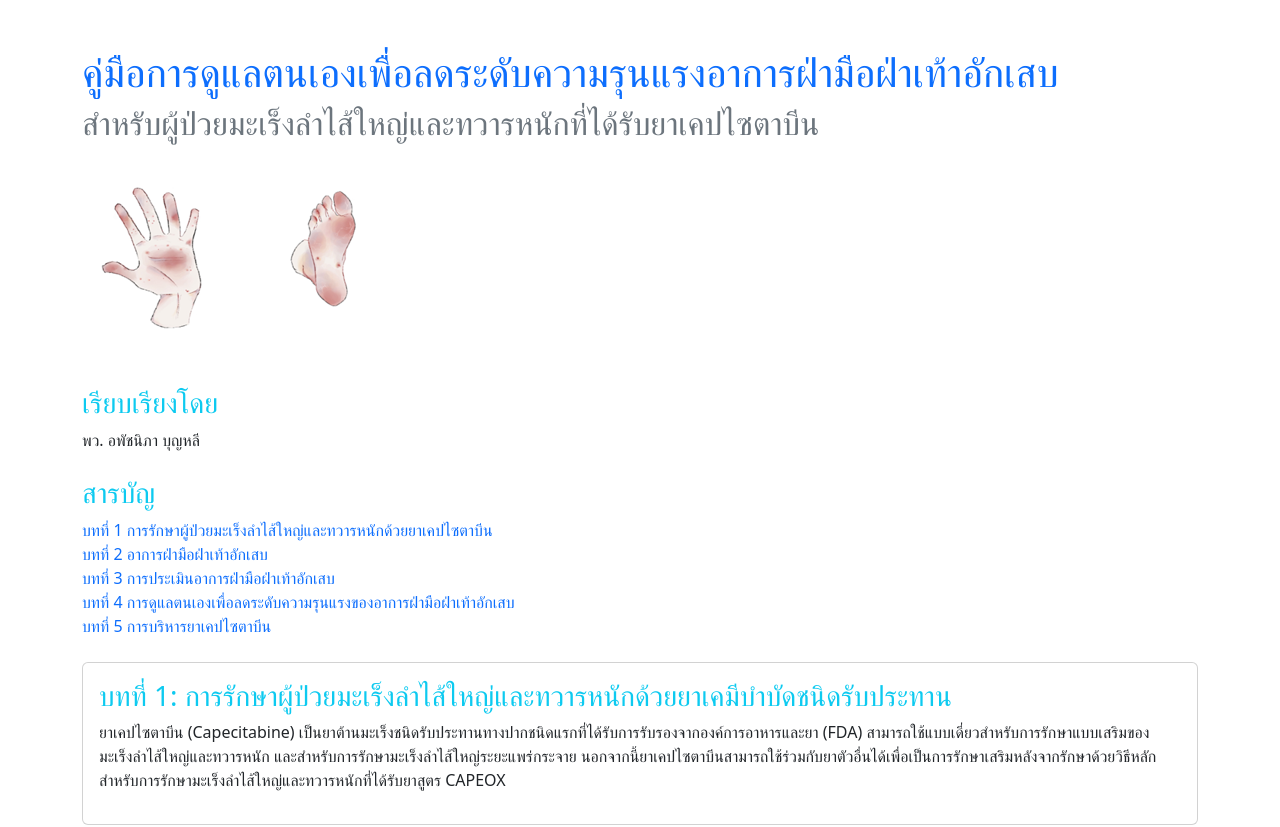
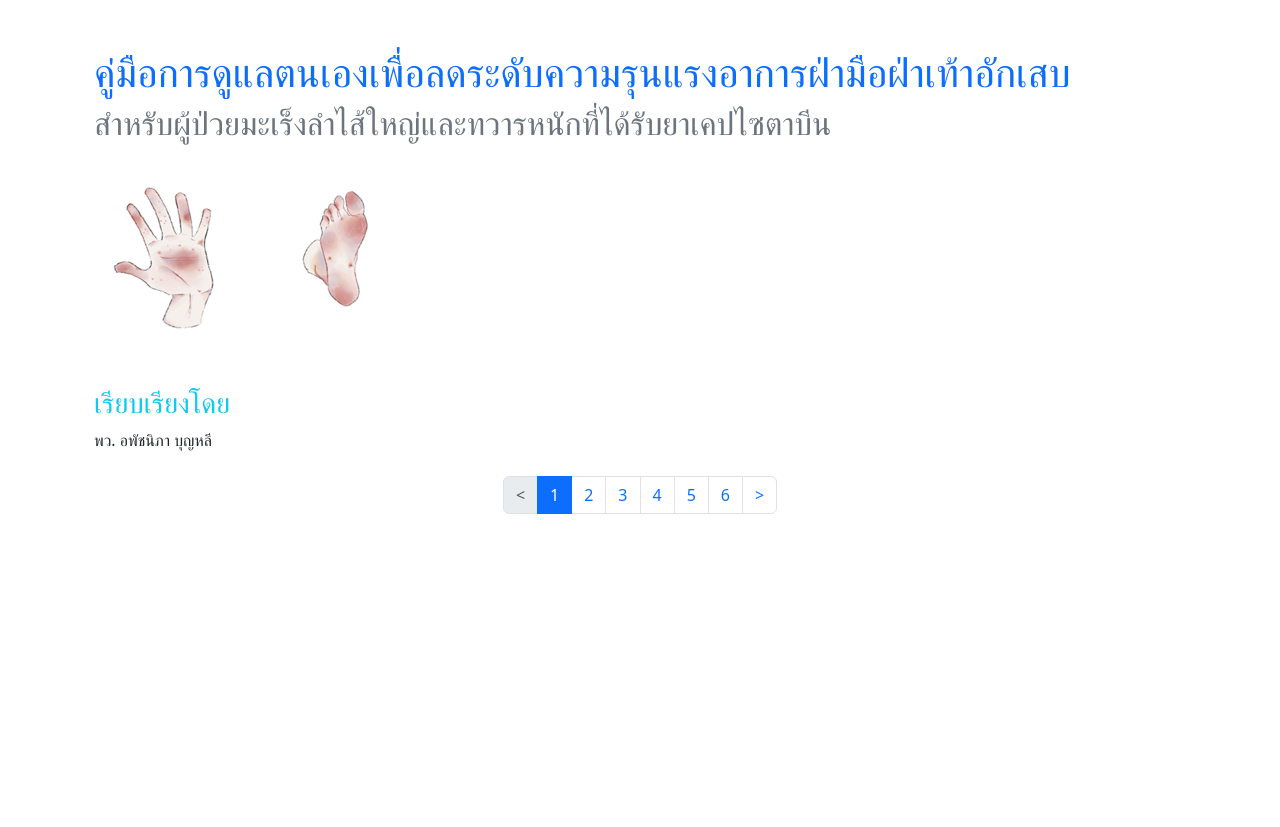
Before and after one commit to Pakawit/myweb, a React (Create React App) app in the folder frontend/: page /handbook in a window 1280 px wide. Shown: the top 827 px of the page. After the commit the page ends 800 px from the top, so only its background shows below. Built offline with nearby package versions, Linux system fonts and the light colour scheme.

Commit message:
26/11/2024 แก้คู่มือกับวิดีโอ

```diff
--- a/frontend/src/json/users.json
+++ b/frontend/src/json/users.json
@@ -36,7 +36,7 @@
   {
     "_id": "66c705cfdf4e2286dbe282bf",
     "name": "ชัชวาล จริงใจ",
-    "phone": "0800000011",
+    "phone": "0801534612",
     "other_numbers": "0246213249",
     "age": 70,
     "diagnosis": "",
@@ -47,7 +47,7 @@
     "taking_capecitabine": "",
     "FirstLogin": true,
     "createdAt": "2024-08-22T09:33:03.656Z",
-    "updatedAt": "2024-11-18T13:20:06.443Z",
+    "updatedAt": "2024-11-19T17:31:01.600Z",
     "__v": 0
   }
 ]
--- a/frontend/src/pages/Handbook.js
+++ b/frontend/src/pages/Handbook.js
@@ -1,8 +1,17 @@
-import React from "react";
+import React, { useState } from "react";
+import { Container } from "react-bootstrap";
+import ReactPaginate from "react-paginate";
 
 const Handbook = () => {
-  return (
-    <div className="container mt-5">
+  const [currentPage, setCurrentPage] = useState(0); // เก็บหน้าปัจจุบันใน state
+  const itemsPerPage = 1; // กำหนดให้แสดง 1 บทต่อหน้า
+
+  // บทต่าง ๆ ในรูปแบบ array
+  const chapters = [
+    {
+      id: "intro",
+      content: (
+        <>
           <h1 className="text-primary">
             คู่มือการดูแลตนเองเพื่อลดระดับความรุนแรงอาการฝ่ามือฝ่าเท้าอักเสบ
           </h1>
@@ -10,45 +19,17 @@ const Handbook = () => {
             สำหรับผู้ป่วยมะเร็งลำไส้ใหญ่และทวารหนักที่ได้รับยาเคปไซตาบีน
           </h2>
           <img src="/img/ch1.png" alt="บทที่ 1" className="img-fluid my-3" />
-
           <section className="mt-4">
             <h3 className="text-info">เรียบเรียงโดย</h3>
             <p>พว. อพัชนิภา บุญหลี</p>
           </section>
-
-      <section className="mt-4">
-        <h3 className="text-info">สารบัญ</h3>
-        <ul className="list-unstyled">
-          <li>
-            <a href="#chapter1" className="text-decoration-none text-primary">
-              บทที่ 1 การรักษาผู้ป่วยมะเร็งลำไส้ใหญ่และทวารหนักด้วยยาเคปไซตาบีน
-            </a>
-          </li>
-          <li>
-            <a href="#chapter2" className="text-decoration-none text-primary">
-              บทที่ 2 อาการฝ่ามือฝ่าเท้าอักเสบ
-            </a>
-          </li>
-          <li>
-            <a href="#chapter3" className="text-decoration-none text-primary">
-              บทที่ 3 การประเมินอาการฝ่ามือฝ่าเท้าอักเสบ
-            </a>
-          </li>
-          <li>
-            <a href="#chapter4" className="text-decoration-none text-primary">
-              บทที่ 4
-              การดูแลตนเองเพื่อลดระดับความรุนแรงของอาการฝ่ามือฝ่าเท้าอักเสบ
-            </a>
-          </li>
-          <li>
-            <a href="#chapter5" className="text-decoration-none text-primary">
-              บทที่ 5 การบริหารยาเคปไซตาบีน
-            </a>
-          </li>
-        </ul>
-      </section>
-
-      <section id="chapter1" className="mt-4 card">
+        </>
+      ),
+    },
+    {
+      id: "chapter1",
+      content: (
+        <section className="mt-4 card">
           <div className="card-body">
           <h3 className="text-info">
             บทที่ 1:
@@ -69,8 +50,12 @@ const Handbook = () => {
           </div>
         </div>
         </section>
-
-      <section id="chapter2" className="mt-4 card">
+      ),
+    },
+    {
+      id: "chapter2",
+      content: (
+        <section className="mt-4 card">
           <div className="card-body">
           <h3 className="text-info">
             บทที่ 2: อาการฝ่ามือฝ่าเท้าอักเสบ (Hand Foot Syndrome)
@@ -179,8 +164,12 @@ const Handbook = () => {
           </ul>
         </div>
         </section>
-
-      <section id="chapter3" className="mt-4 card">
+      ),
+    },
+    {
+      id: "chapter3",
+      content: (
+        <section className="mt-4 card">
           <div className="card-body">
           <h3 className="text-info">
             บทที่ 3: การประเมินอาการฝ่ามือฝ่าเท้าอักเสบ
@@ -257,8 +246,12 @@ const Handbook = () => {
           </div>
         </div>
         </section>
-
-      <section id="chapter4" className="mt-4 card">
+      ),
+    },
+    {
+      id: "chapter4",
+      content: (
+        <section className="mt-4 card">
            <div className="card-body">
           <h3 className="text-info">
             บทที่ 4:
@@ -312,18 +305,6 @@ const Handbook = () => {
               น้ำยาซักผ้าหรือผลิตภัณฑ์ทำความสะอาดในครัวเรือน
               และน้ำยาล้างมือที่มีแอลกอฮอล์13
               และควรใส่ถุงมือเมื่อใช้น้ำยาซักผ้าหรือผลิตภัณฑ์ทำความสะอาดในครัวเรือน
-            </li>
-            <li>
-              <div className="col-md-6 col-12">
-                <img
-                  src="/img/ch4-5.png"
-                  alt="บทที่ 4"
-                  className="img-fluid my-3"
-                />
-              </div>
-              ไม่ควรดื่มนมวัวมากกว่า 2 แก้วต่อวัน หรือมากกว่า 95 มิลลิลิตรต่อวัน
-              เพราะในนมวัวมีสารเพิ่มการอักเสบอาจทำให้มีอาการมากขึ้น15
-              แนะนำให้ดื่มนมถั่วเหลืองทดแทน
             </li>
             <li>
               <div className="col-md-6 col-12">
@@ -408,8 +389,12 @@ const Handbook = () => {
           </ul>
         </div>
         </section>
-
-      <section id="chapter5" className="mt-4 card">
+      ),
+    },
+    {
+      id: "chapter5",
+      content: (
+        <section className="mt-4 card">
           <div className="card-body">
           <h3 className="text-info">บทที่ 5: การบริหารยาเคปไซตาบีน</h3>
           <p>
@@ -488,6 +473,51 @@ const Handbook = () => {
           </ul>
         </div>
         </section>
+      ),
+    },
+  ];
+
+  // ฟังก์ชันจัดการการเปลี่ยนหน้า
+  const handlePageChange = ({ selected }) => {
+    setCurrentPage(selected);
+  };
+
+  // ดึงบทที่ตรงกับหน้าปัจจุบัน
+  const currentChapter = chapters.slice(
+    currentPage * itemsPerPage,
+    (currentPage + 1) * itemsPerPage
+  );
+
+  return (
+    <div className="container mt-5">
+      <Container>
+        {currentChapter.map((chapter) => (
+          <div key={chapter.id}>
+            {chapter.content}
+          </div>
+        ))}
+
+        {/* แสดงการแบ่งหน้า */}
+        <ReactPaginate
+          previousLabel={"<"} // ปุ่มย้อนกลับ
+          nextLabel={">"} // ปุ่มถัดไป
+          breakLabel={"..."} // จุดไข่ปลา
+          pageCount={Math.ceil(chapters.length / itemsPerPage)} // จำนวนหน้าทั้งหมด
+          marginPagesDisplayed={2} // หน้าที่แสดงรอบขอบ
+          pageRangeDisplayed={5} // หน้าที่แสดงรอบปัจจุบัน
+          onPageChange={handlePageChange} // ฟังก์ชันเมื่อเปลี่ยนหน้า
+          containerClassName={"pagination justify-content-center mt-4"} // class สำหรับ container
+          pageClassName={"page-item"} // class ของปุ่ม
+          pageLinkClassName={"page-link"} // class ของลิงก์
+          previousClassName={"page-item"} // class ปุ่มย้อนกลับ
+          previousLinkClassName={"page-link"} // class ลิงก์ย้อนกลับ
+          nextClassName={"page-item"} // class ปุ่มถัดไป
+          nextLinkClassName={"page-link"} // class ลิงก์ถัดไป
+          breakClassName={"page-item"} // class จุดไข่ปลา
+          breakLinkClassName={"page-link"} // class ลิงก์จุดไข่ปลา
+          activeClassName={"active"} // class ปุ่มปัจจุบัน
+        />
+      </Container>
     </div>
   );
 };
```
Lines whose indentation alone changed are shown as unchanged.
